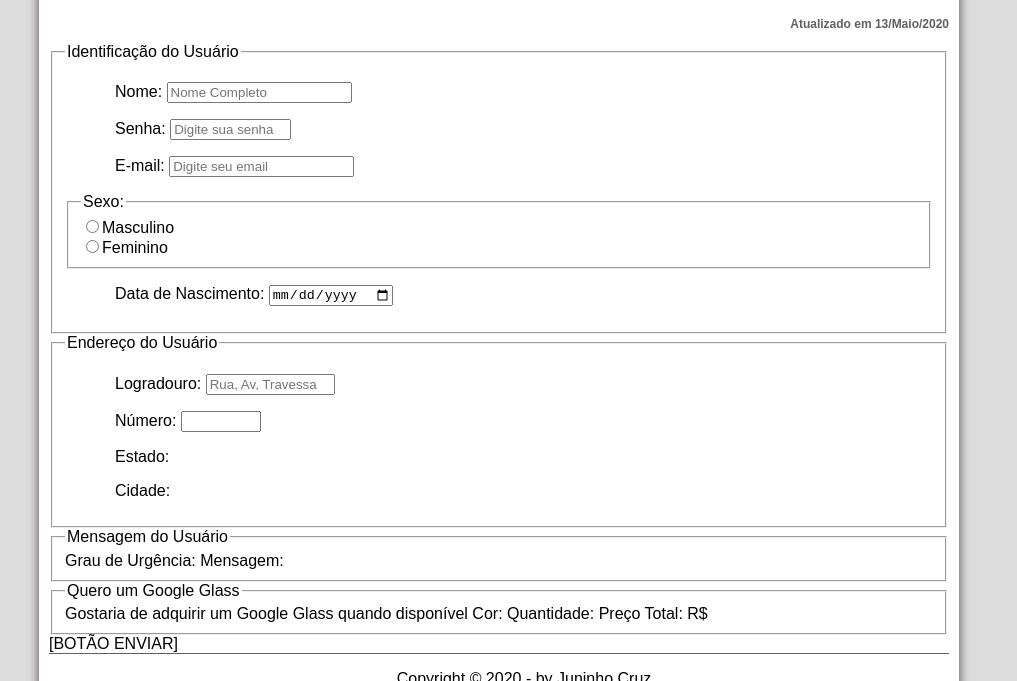
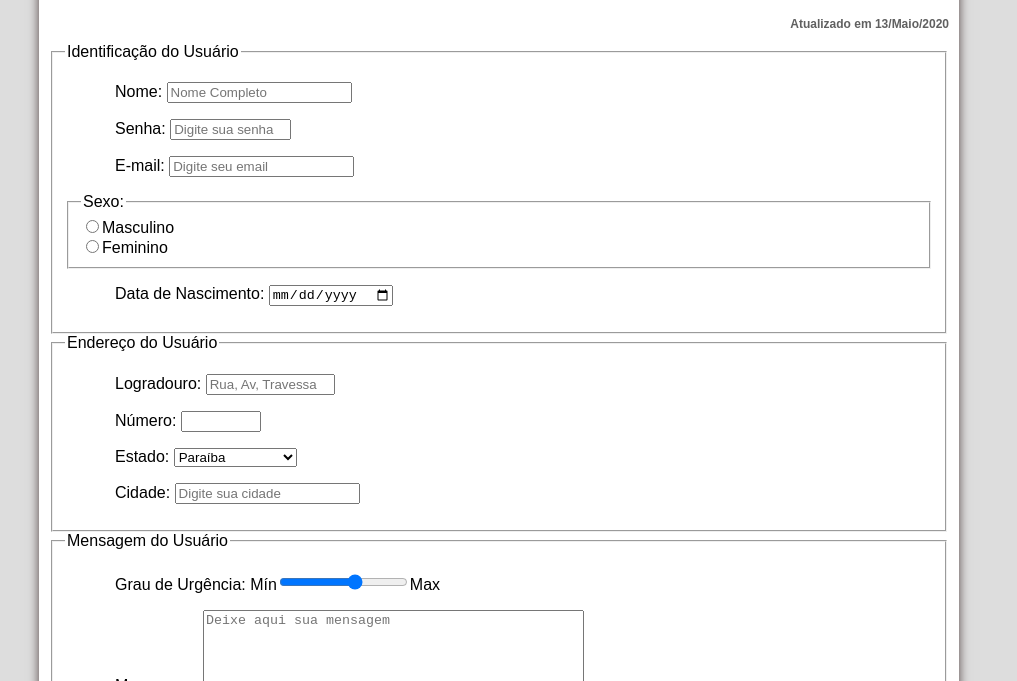
Before and after one commit to joseiscj/site_google_glass, a plain HTML site: page fale-conosco.html in a window 1280 px wide. Shown: the part 271-952 px from the top of the page, without its empty margins (141-1158 px from the left). Drawn offline with Linux system fonts and the light colour scheme.

Commit message:
Construçaõ do formulário da página Fale Conosco - pt2

```diff
--- a/fale-conosco.html
+++ b/fale-conosco.html
@@ -46,7 +46,7 @@
         </header>
 
     <!-- Construção do formulário -->
-    <form action="">
+    <form method="POST" id="fContato" action="">
          <fieldset id="usuario"> <!-- Field set significa conjunto de campos -->
             <legend>Identificação do Usuário</legend>
                 <p><label for="cNome">Nome: <input type="text" name="tNome" id="cNome" size="20" maxlength="30" placeholder="Nome Completo"></label></p>
@@ -61,24 +61,43 @@
 
         <fieldset id="endereco">
             <legend>Endereço do Usuário</legend>
-                <p>Logradouro: <input type="text" name="tRua" id="cRua" size="13" maxlength="80" placeholder="Rua, Av, Travessa"> </p>
-                <p>Número: <input type="number" name="tNum" id="cNum" min="0" max="99999"> </p>
-                <p>Estado:</p>
-                <p>Cidade:</p>
+                <p><label for="cRua">Logradouro: <input type="text" name="tRua" id="cRua" size="13" maxlength="80" placeholder="Rua, Av, Travessa"></label></p>
+                <p><label for="cNum">Número: <input type="number" name="tNum" id="cNum" min="0" max="99999"></label></p>
+                <p><label for="cEst">Estado:</label>
+                <select name="tEst" id="cEst">
+                    <optgroup label="Região Sudeste">
+                        <option value="RJ">Rio de Janeiro</option>
+                        <option value="SP">São Paulo</option>
+                    </optgroup>
+                    <optgroup label="Região Nordeste">
+                        <option value="PB" selected>Paraíba</option>
+                        <option value="PE">Pernambuco</option>
+                    </optgroup>
+                </select> </p>
+                <p><label for="cCid">Cidade:</label>
+                <input type="text" name="tCid" id="cCid" maxlength="40" size="20" placeholder="Digite sua cidade" list="cidades"> </p>
+                <datalist id="cidades"> <!-- DataList serve para o autocomplemento -->
+                    <option value="João Pessoa"></option>
+                    <option value="Campina Grande"></option>
+                    <option value="Patos"></option>
+                    <option value="Areia"></option>
+                </datalist>
         </fieldset>
 
         <fieldset id="mensagem">
             <legend>Mensagem do Usuário</legend>
-                Grau de Urgência:
-                Mensagem:
+                <p><label for="cUrg">Grau de Urgência:</label>
+                Mín<input type="range" name="tUrg" id="cUrg" min="0" max="10" step="2">Max</p>
+                <p><label for="cMsg">Mensagem:</label>
+                <textarea name="tMsg" id="cMsg" cols="45" rows="5" placeholder="Deixe aqui sua mensagem"></textarea> </p>
         </fieldset>
 
         <fieldset id="pedido">
             <legend>Quero um Google Glass</legend>
-                Gostaria de adquirir um Google Glass quando disponível
-                Cor:
-                Quantidade:
-                Preço Total: R$
+                <p><label for="cPed">Gostaria de adquirir um Google Glass quando disponível</p></label>
+                <p><label for="cCor">Cor:</label></p>
+                <p><label for="cQtd">Quantidade:</label></p>
+                <p><label for="cTot">Preço Total: R$</label></p>
         </fieldset>
 
 
```
